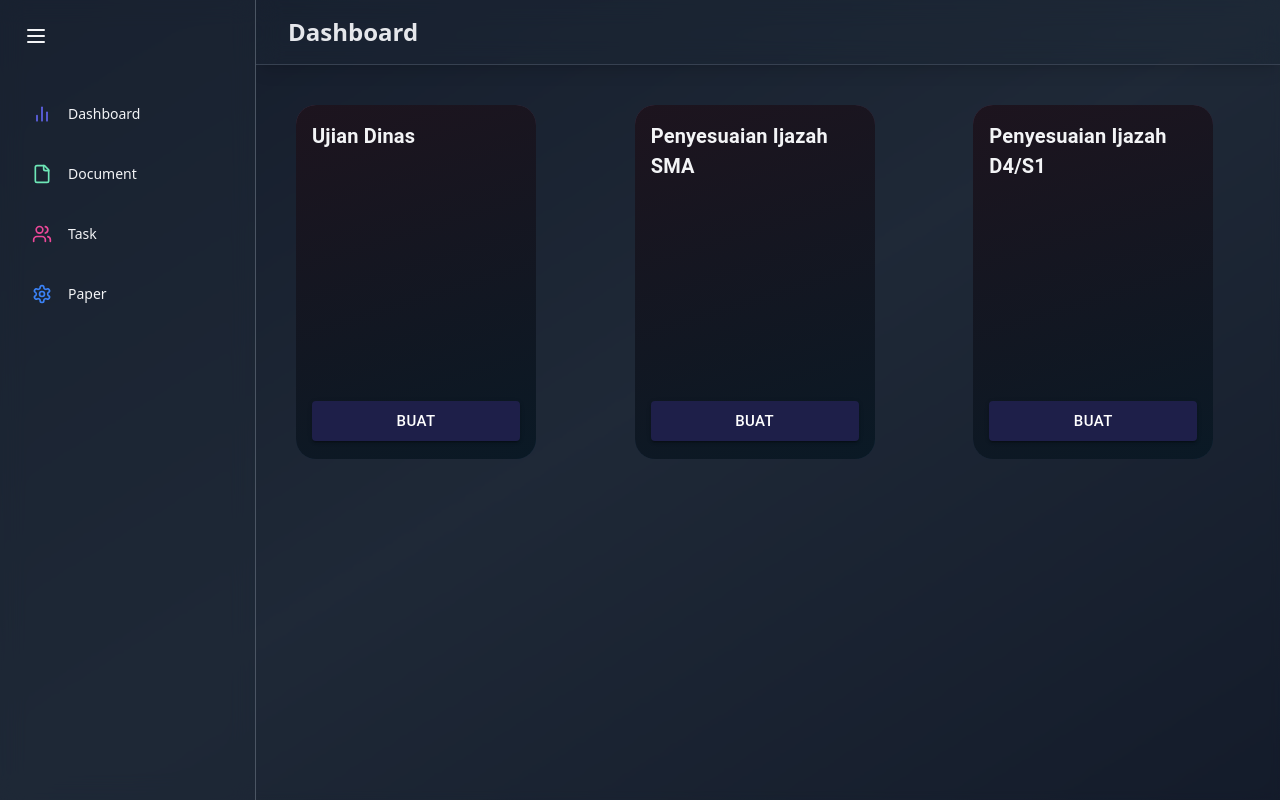
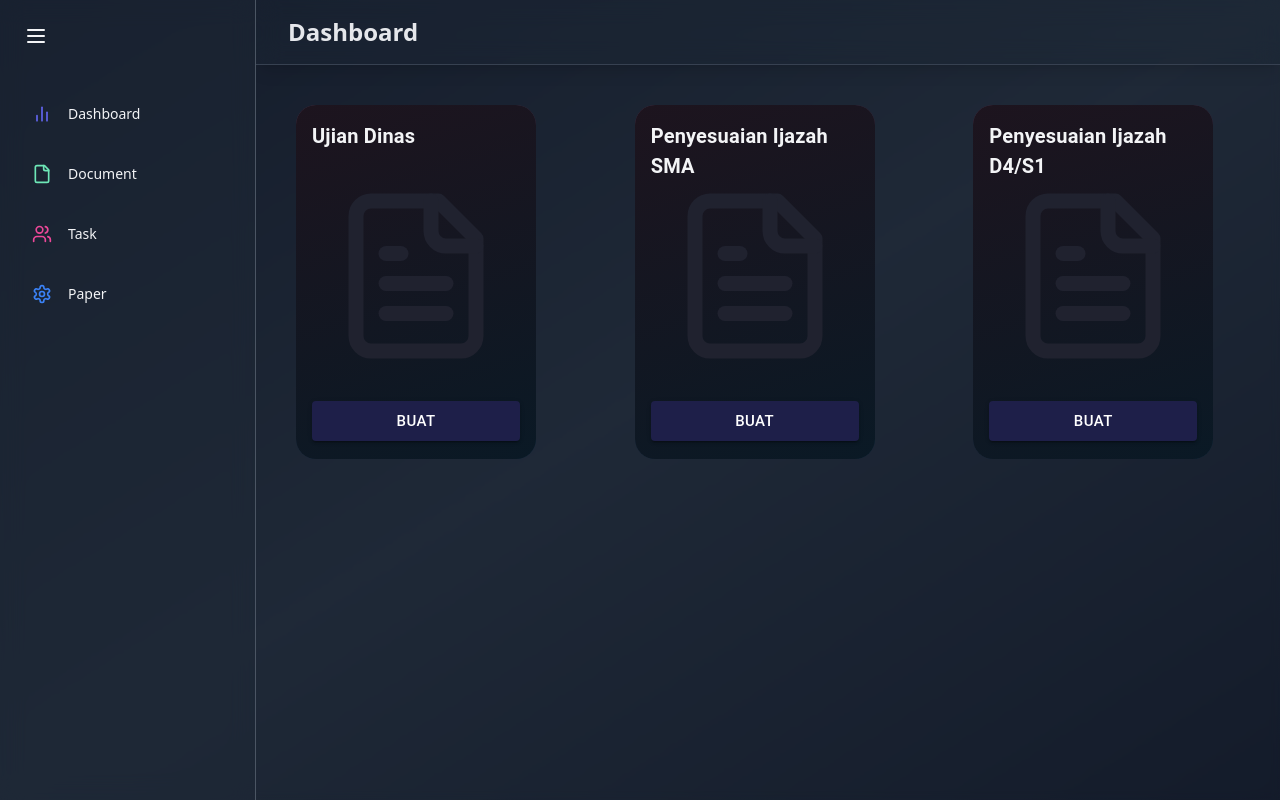
Before and after one commit to Luthfil4K/exceltocerficate-udpi, a React (Vite) app: page / in a window 1280 px wide. Built offline with nearby package versions, Linux system fonts and the light colour scheme.

Commit message:
icon document

```diff
--- a/src/components/CardUdpi.jsx
+++ b/src/components/CardUdpi.jsx
@@ -1,19 +1,24 @@
 import { Grid, Typography } from '@mui/material'
 import { fontWeight } from '@mui/system'
 import React from 'react'
+import { FileText } from 'lucide-react'
 import ButtonStandard from  './ButtonStandard'
 
 const CardUdpi = (props) => {
+
 
   return (
     <>
     <div class="card">
       <div class="card2">
         <Grid bgColor='red' container>
-          <Grid item md={12} sx={{alignItems:'center',height:280 }}>
+          <Grid item md={12} sx={{alignItems:'center',height:30 }}>
             <Typography sx={{fontSize:"20px", fontWeight:600}}>
               {props.title}
             </Typography>
+          </Grid>
+          <Grid item md={12} sx={{alignItems:'center', height:250, display:'flex', justifyContent:'center', flexDirection:'column'}}>
+          <FileText size={180} color={'#20222F'} />
           </Grid>
           <Grid item md={12} sx={{justifyContent:'center',display:'flex', height:40}}>
             <ButtonStandard >Buat</ButtonStandard>
```
